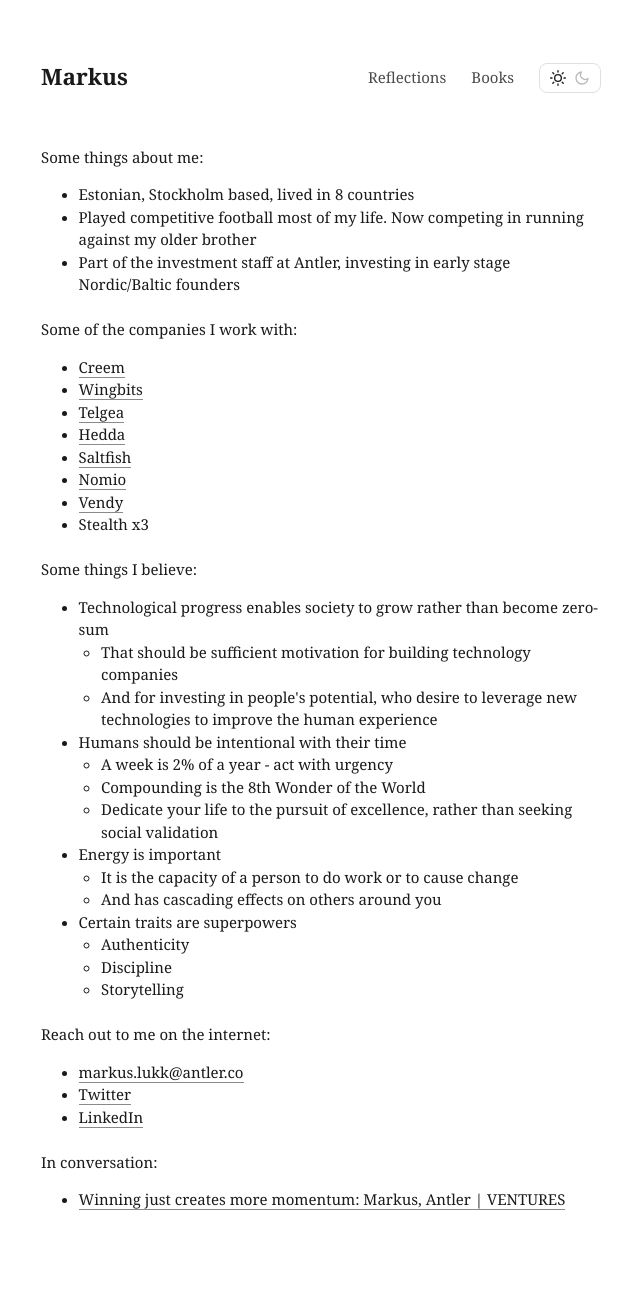
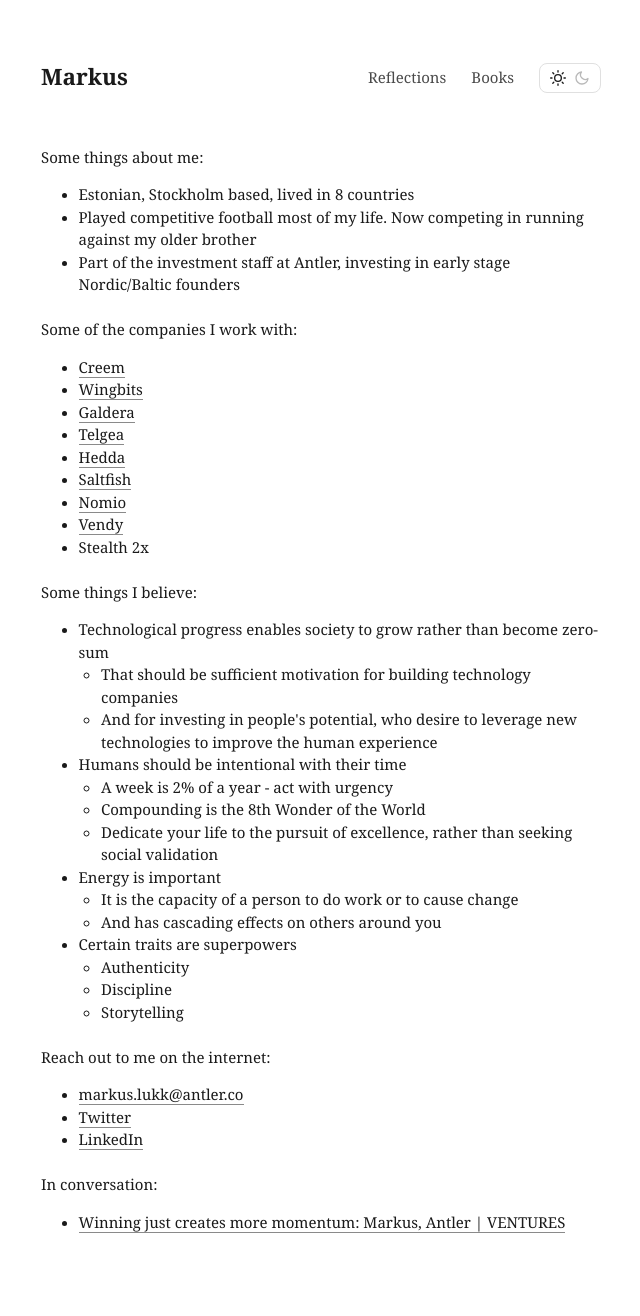
Before and after one commit to markuslukk/markuslukk.github.io, a Jekyll site: the page built from index.html, in a window 1280 px wide. Shown: the whole page, without its empty margins (319-959 px from the left). Built offline with Jekyll 4.4.1, drawn with Linux system fonts in a browser that asks for light colours; before the commit the page ends 1293 px from its top, so only the background shows below that.

Commit message:
Update index.html

```diff
--- a/index.html
+++ b/index.html
@@ -40,12 +40,13 @@
       <ul>
       <li><a href="https://www.creem.io/" target="_blank" rel="noopener noreferrer">Creem</a></li>
       <li><a href="https://wingbits.com/" target="_blank" rel="noopener noreferrer">Wingbits</a></li>
+      <li><a href="https://www.galderalabs.com/" target="_blank" rel="noopener noreferrer">Galdera</a></li>
       <li><a href="https://telgea.com/" target="_blank" rel="noopener noreferrer">Telgea</a></li>
       <li><a href="https://www.hedda.ai/" target="_blank" rel="noopener noreferrer">Hedda</a></li>
       <li><a href="https://www.saltfish.ai/" target="_blank" rel="noopener noreferrer">Saltfish</a></li>
       <li><a href="https://drinknomio.com/" target="_blank" rel="noopener noreferrer">Nomio</a></li>
       <li><a href="https://www.vendykiosk.com/" target="_blank" rel="noopener noreferrer">Vendy</a></li>
-      <li>Stealth x3</li>
+      <li>Stealth 2x</li>
     </ul>
   </div>
 
```
